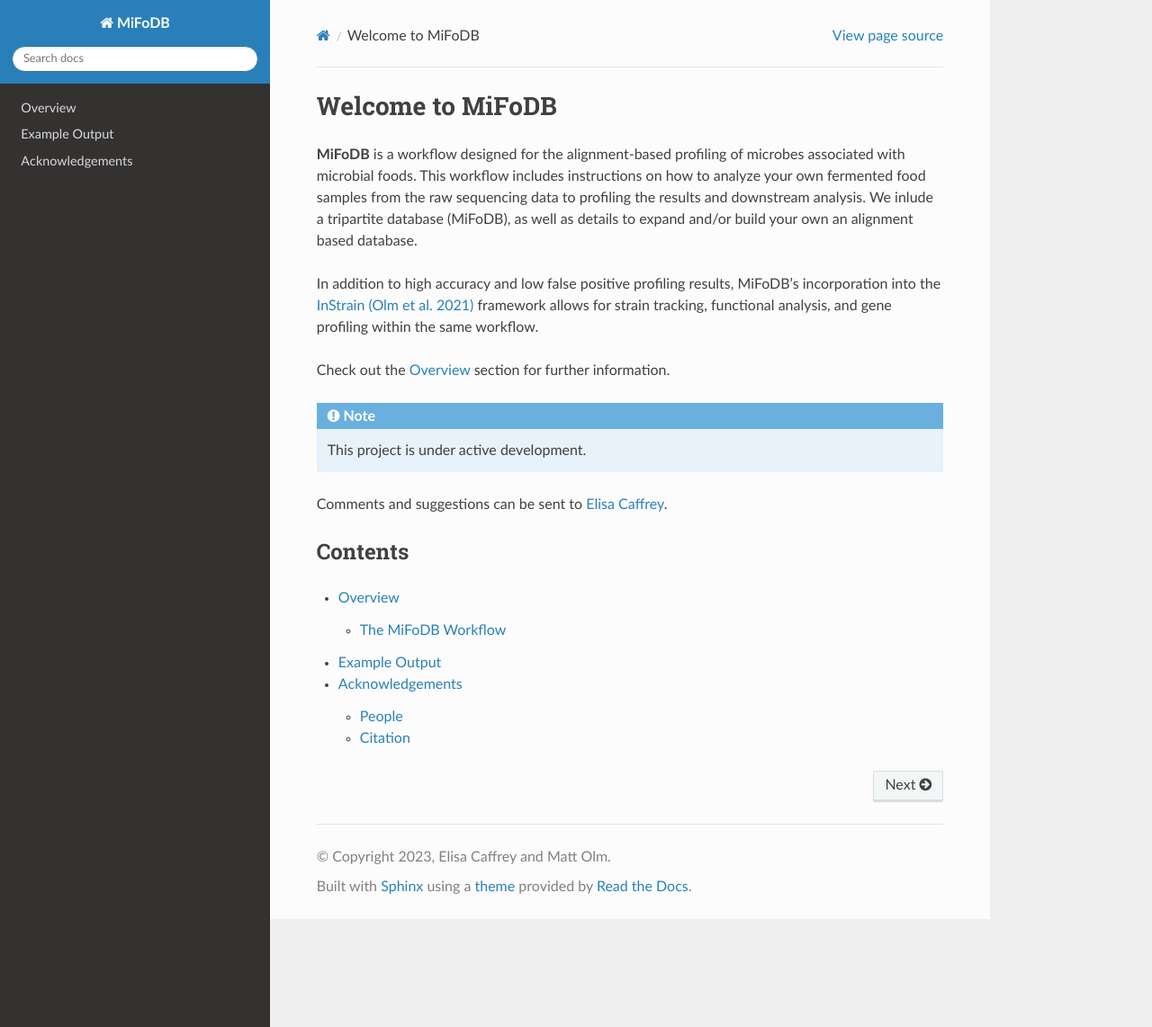
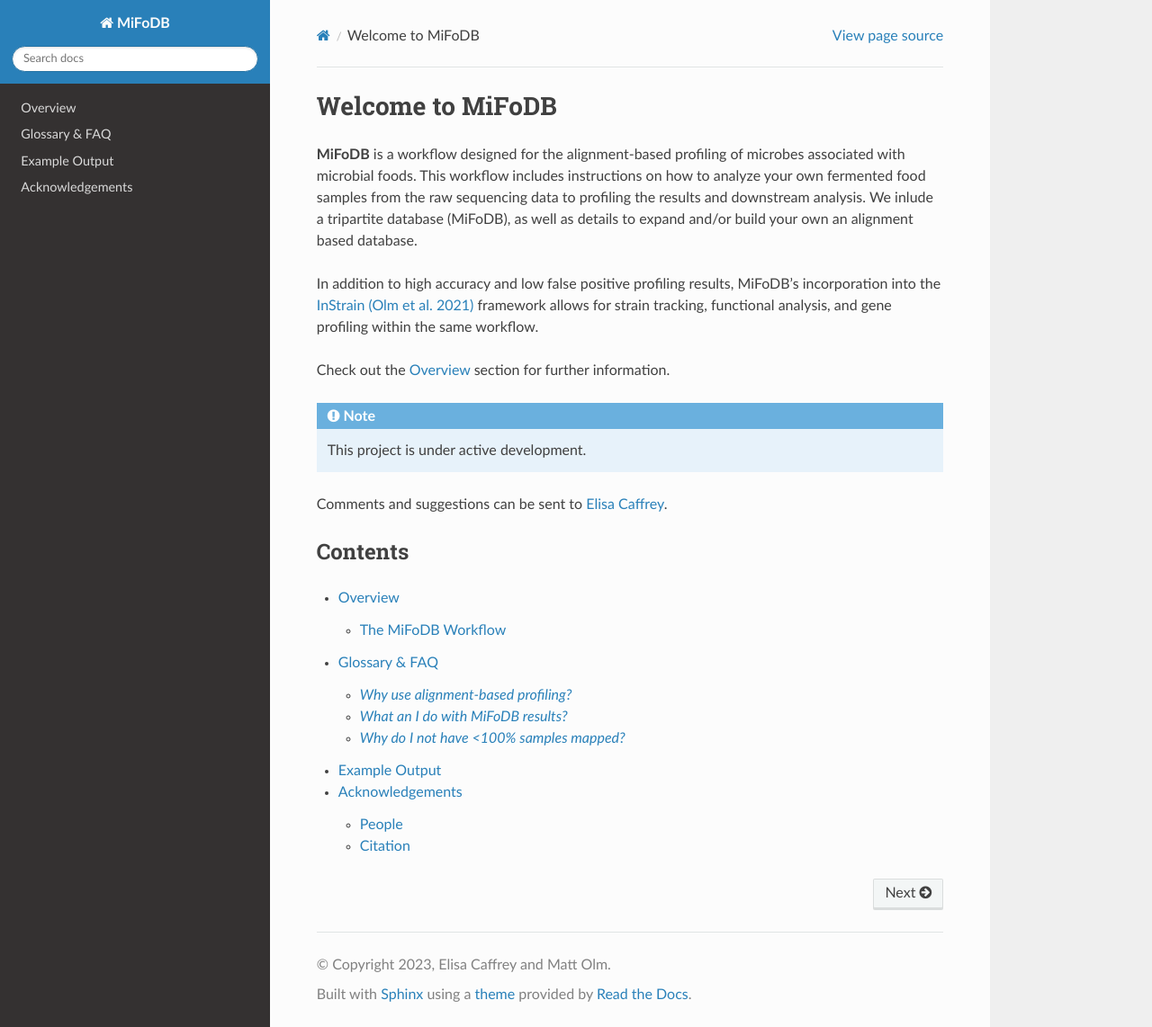
Before and after one commit to elisacaffrey/MiFoDB, a Sphinx documentation site: the page built from docs/source/index.rst, in a window 1280 px wide and 1142 px high. Shown: the whole window at 90% size. Built offline with Sphinx 7.4.7 and the Read the Docs theme 2.0.0, drawn with Linux system fonts in a browser that asks for light colours; pages that are not in the unit, such as notebooks, are missing from menus.

Commit message:
Update overview.rst

```diff
--- a/docs/source/overview.rst
+++ b/docs/source/overview.rst
@@ -8,3 +8,34 @@
   :width: 400px
   :align: center
 The above figure shows a visual representation of the MiFoDB workflow, including pre-processing, assembly, binning, and alignment-based profiling.
+
+
+Glossary & FAQ
+==========================
+
+Glossary of terms used in MiFoDB
+------------------------------------
+
+.. note::
+  This glossary is meant to give a conceptual overview of the terms used in MiFoDB. For a more detailed overview of these concepts, see the `InStrain Glossary <https://instrain.readthedocs.io/en/latest/overview.html#glossary-faq>`_.
+
+.. glossary::
+ANI
+  Average nucleotide identity
+
+scaffold-to-bin file
+  A .txt file with two columns where the first column is the scaffold name and the second column is the name of the genome the scaffold belongs to.
+  Can be created using the script `parse_stb.py <https://github.com/MrOlm/drep/blob/master/helper_scripts/parse_stb.py>`_ that comes with the program
+  ``dRep``  See :doc:`example_output` for more info
+
+FAQ
+------------------------------------
+*Why use alignment-based profiling?*
++++++++++++++++++++++++++++++++++++++++++++++++++++++++++++++++++++++
+
+
+*What an I do with MiFoDB results?*
++++++++++++++++++++++++++++++++++++++++++++++++++++++++++++++++++++++
+
+*Why do I not have <100% samples mapped?*
++++++++++++++++++++++++++++++++++++++++++++++++++++++++++++++++++++++
```
